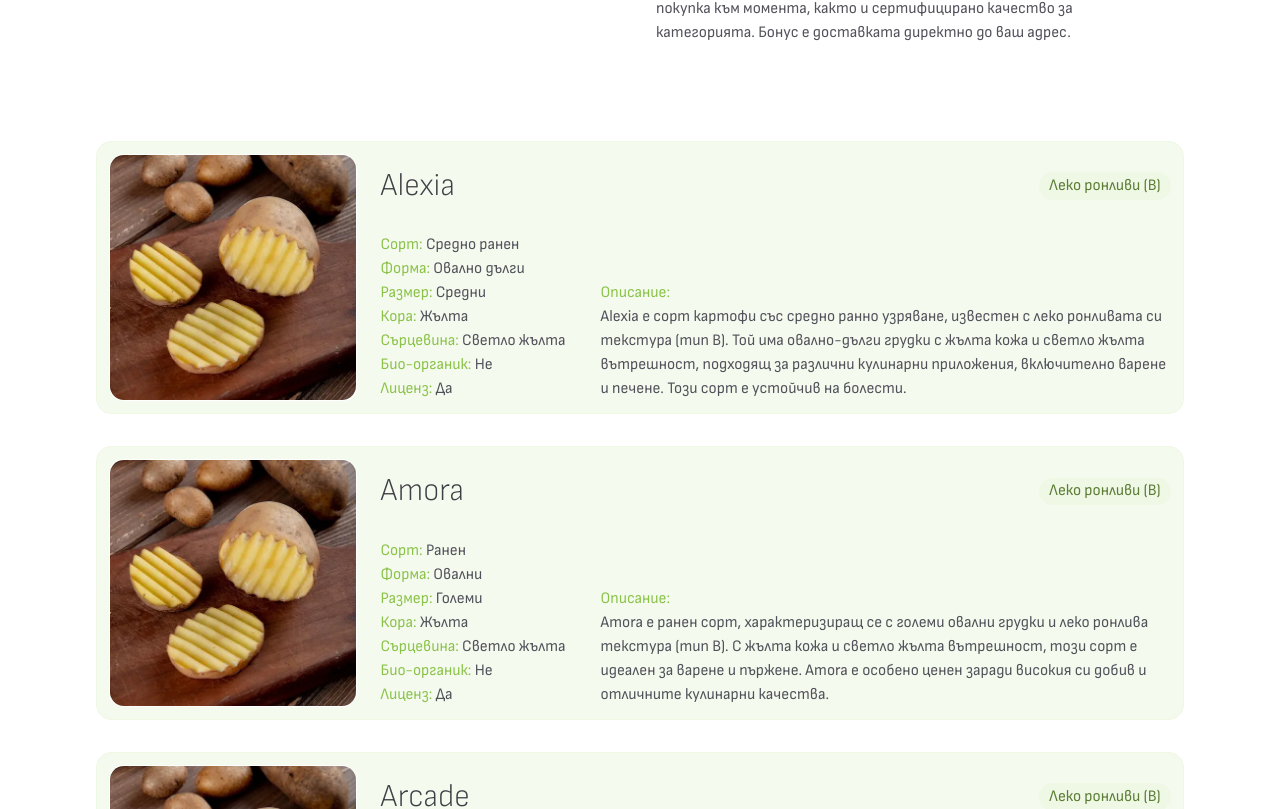
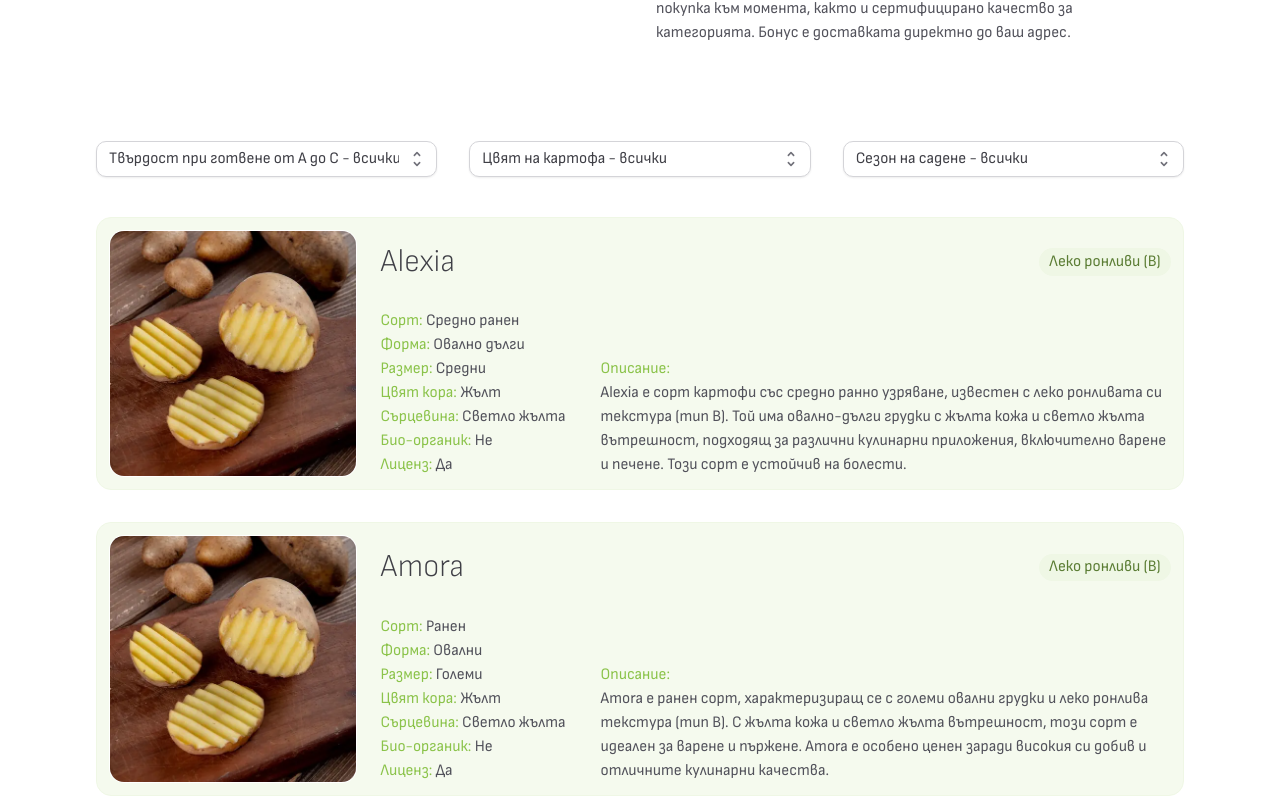
Before and after one commit to KKKircheff/Agrimatic, a React (Vite) app: page /varieties in a window 1280 px wide. Shown: the part 891-1700 px from the top of the page. Built offline with nearby package versions, Linux system fonts and the light colour scheme.

Commit message:
Varieties filters added and meta description refined

```diff
--- a/src/App.tsx
+++ b/src/App.tsx
@@ -39,10 +39,8 @@ function App() {
     useEffect(() => {
         /* ! important how to init AOS in Vite */
         /* Also important following line in the import section - import  "aos/dist/aos.css"; */
-        console.log('in here')
         AOS.init({
             easing: 'ease-in',
-            // easing: 'ease-in-sine',
             delay: 0,
             duration: 300,
             offset: 50,
--- a/src/components/cards/VarietyCard.component.tsx
+++ b/src/components/cards/VarietyCard.component.tsx
@@ -14,10 +14,10 @@ export const VarietyCard = ({ variety }: Props) => {
         <Card
             variant="outlined"
             sx={{
-                minHeight: "100%", // Ensure card stretches to fill the parent grid item
-                display: "flex", // Enable flexbox on the card
-                flexDirection: "column", // Stack elements vertically
-                justifyContent: "space-between", // Distribute space evenly
+                minHeight: "100%",
+                display: "flex",
+                flexDirection: "column",
+                justifyContent: "space-between",
                 backgroundColor: "primary.100",
                 borderColor: "primary.200",
                 padding: 1.5,
@@ -27,7 +27,7 @@ export const VarietyCard = ({ variety }: Props) => {
             <Grid container direction={{ xs: 'column', md: 'row' }} spacing={3}>
                 <Grid xs={12} md={4} lg={3} xl={2.5} height='100%' >
                     <ImageCard
-                        url={variety.skin === 'Жълта' ? '/images/potato_yellow.webp' : variety.skin === 'Светло жълта' ? '/images/potato_light_yellow.webp' : '/images/potato_red.webp'}
+                        url={variety.skin === 'Жълт' ? '/images/potato_yellow.webp' : variety.skin === 'Светло жълт' ? '/images/potato_light_yellow.webp' : '/images/potato_red.webp'}
                         aspect={1} />
                 </Grid>
 
@@ -50,7 +50,7 @@ export const VarietyCard = ({ variety }: Props) => {
                                 <CardTextContent textColor='primary.500'>Сорт: <CardTextContent>{variety.maturity}</CardTextContent></CardTextContent>
                                 <CardTextContent textColor='primary.500'>Форма: <CardTextContent>{variety.shape}</CardTextContent></CardTextContent>
                                 <CardTextContent textColor='primary.500'>Размер: <CardTextContent>{variety.size}</CardTextContent></CardTextContent>
-                                <CardTextContent textColor='primary.500'>Кора: <CardTextContent>{variety.skin}</CardTextContent></CardTextContent>
+                                <CardTextContent textColor='primary.500'>Цвят кора: <CardTextContent>{variety.skin}</CardTextContent></CardTextContent>
                                 <CardTextContent textColor='primary.500'>Сърцевина: <CardTextContent>{variety.flesh}</CardTextContent></CardTextContent>
                                 <CardTextContent textColor='primary.500'>Био-органик: <CardTextContent>{variety.organic ? 'Да' : 'Не'}</CardTextContent></CardTextContent>
                                 <CardTextContent textColor='primary.500'>Лиценз: <CardTextContent>{variety.licensed ? 'Да' : 'Не'}</CardTextContent></CardTextContent>
--- /dev/null
+++ b/src/components/filters/FilterSelect.component.tsx
@@ -0,0 +1,25 @@
+import { Select, Option } from "@mui/joy";
+
+interface FilterSelectProps<T extends string> {
+    label: string;
+    value: T | 'All' | null;
+    options: Array<T | 'All'>;
+    onChange: (value: T | 'All' | null) => void;
+}
+
+export const FilterSelect = <T extends string>({ label, value, options, onChange }: FilterSelectProps<T>) => {
+    return (
+        <Select
+            placeholder={label}
+            value={value as string | null}
+            onChange={(e, newValue) => onChange(newValue as T | 'All' | null)}
+            sx={{ width: '100%' }}
+        >
+            {options.map(option => (
+                <Option key={option} value={option}>
+                    {option === 'All' ? `${label} - всички` : option}
+                </Option>
+            ))}
+        </Select>
+    );
+};
--- a/src/routes/Home/HomeHero.section.tsx
+++ b/src/routes/Home/HomeHero.section.tsx
@@ -86,7 +86,7 @@ const HomeHero = () => {
                                 <ImageCard url='/images/hero-image-1.webp' aspect={1.2} />
                             </Fade>
                         </Zoom>
-                        : <ImageCard url='/images/hero-image-1.webp' aspect={1.2} />}
+                        : <ImageCard url='/images/hero-image-1-mobile.webp' aspect={1.2} />}
                 </Grid>
                 <Grid xs={12} md={4} alignSelf='flex-end'>
                     {screenWidth >= 900 && <Zoom delay={200} duration={400} triggerOnce>
--- a/src/routes/Varieties/VarietiesCards.sections.tsx
+++ b/src/routes/Varieties/VarietiesCards.sections.tsx
@@ -1,14 +1,54 @@
-import { Stack } from "@mui/joy"
-import { VarietyCard } from "../../components/cards/VarietyCard.component"
-import { varieties } from "../../routes/Varieties/varaties"
+import { Stack } from "@mui/joy";
+import { VarietyCard } from "../../components/cards/VarietyCard.component";
+import { varieties, Variety } from "../../routes/Varieties/varaties";
+import { useState } from "react";
+import { FilterSelect } from "../../components/filters/FilterSelect.component";
+
+const cookingTypeLetters: Array<Variety['cookingTypeLetter'] | 'All'> = ['All', 'A', 'AB', 'B', 'BC', 'C'];
+const skinColors: Array<Variety['skin'] | 'All'> = ['All', 'Жълт', 'Светло жълт', 'Червен', 'Кафяв'];
+const maturities: Array<Variety['maturity'] | 'All'> = ['All', 'Ранен', 'Средно ранен', 'Средни', 'Средно късен', 'Късен'];
 
 export const VarietiesCards = () => {
+    const [selectedCookingTypeLetter, setSelectedCookingTypeLetter] = useState<Variety['cookingTypeLetter'] | 'All' | null>('All');
+    const [selectedSkin, setSelectedSkin] = useState<Variety['skin'] | 'All' | null>('All');
+    const [selectedMaturity, setSelectedMaturity] = useState<Variety['maturity'] | 'All' | null>('All');
+
+    const filteredVarieties = varieties.filter(variety => {
+        return (
+            (selectedCookingTypeLetter === "All" || variety.cookingTypeLetter === selectedCookingTypeLetter) &&
+            (selectedSkin === "All" || variety.skin === selectedSkin) &&
+            (selectedMaturity === "All" || variety.maturity === selectedMaturity)
+        );
+    });
+
     return (
         <Stack spacing={4}>
-            {varieties.map((variety, index) => (
+            <Stack direction={{ xs: 'column', md: 'row' }} gap={4} pb={{ xs: 1, md: 1 }}>
+                <FilterSelect
+                    label="Твърдост при готвене от A до C"
+                    value={selectedCookingTypeLetter}
+                    options={cookingTypeLetters}
+                    onChange={setSelectedCookingTypeLetter}
+                />
+
+                <FilterSelect
+                    label="Цвят на картофа"
+                    value={selectedSkin}
+                    options={skinColors}
+                    onChange={setSelectedSkin}
+                />
+
+                <FilterSelect
+                    label="Сезон на садене"
+                    value={selectedMaturity}
+                    options={maturities}
+                    onChange={setSelectedMaturity}
+                />
+            </Stack>
+
+            {filteredVarieties.map((variety, index) => (
                 <VarietyCard key={variety.name + index} variety={variety} />
-            ))
-            }
+            ))}
         </Stack>
-    )
-}
+    );
+};
--- a/src/routes/Varieties/varaties.ts
+++ b/src/routes/Varieties/varaties.ts
@@ -1,11 +1,12 @@
 export interface Variety {
     name: string;
     cookingType: string;
+    cookingTypeLetter: 'A' | 'AB' | 'B' | 'BC' | 'C';
     shape: string;
-    skin: string;
-    flesh: string;
+    skin: 'Жълт' | 'Светло жълт' | 'Червен' | 'Кафяв';
+    flesh: 'Светло жълта' | 'Бяла' | 'Жълта';
     size: string;
-    maturity: string;
+    maturity: 'Ранен' | 'Средно ранен' | 'Средни' | 'Средно късен' | 'Късен';
     licensed: boolean;
     organic: boolean;
     description: string;
@@ -15,8 +16,9 @@ export const varieties: Variety[] = [
     {
         name: 'Alexia',
         cookingType: 'Леко ронливи (B)',
+        cookingTypeLetter: 'B',
         shape: 'Овално дълги',
-        skin: 'Жълта',
+        skin: 'Жълт',
         flesh: 'Светло жълта',
         size: 'Средни',
         maturity: 'Средно ранен',
@@ -28,8 +30,9 @@ export const varieties: Variety[] = [
     {
         name: 'Amora',
         cookingType: 'Леко ронливи (B)',
+        cookingTypeLetter: 'B',
         shape: 'Овални',
-        skin: 'Жълта',
+        skin: 'Жълт',
         flesh: 'Светло жълта',
         size: 'Големи',
         maturity: 'Ранен',
@@ -41,8 +44,9 @@ export const varieties: Variety[] = [
     {
         name: 'Arcade',
         cookingType: 'Леко ронливи (B)',
+        cookingTypeLetter: 'B',
         shape: 'Овално дълги',
-        skin: 'Жълта',
+        skin: 'Жълт',
         flesh: 'Светло жълта',
         size: 'Големи',
         maturity: 'Средно ранен',
@@ -54,8 +58,9 @@ export const varieties: Variety[] = [
     {
         name: 'Aromata',
         cookingType: 'Леко ронливи (B)',
+        cookingTypeLetter: 'B',
         shape: 'Овални',
-        skin: 'Жълта',
+        skin: 'Жълт',
         flesh: 'Жълта',
         size: 'Големи',
         maturity: 'Ранен',
@@ -67,8 +72,9 @@ export const varieties: Variety[] = [
     {
         name: 'Gerona',
         cookingType: 'Леко твърди (AB)',
+        cookingTypeLetter: 'AB',
         shape: 'Овални',
-        skin: 'Жълта',
+        skin: 'Жълт',
         flesh: 'Жълта',
         size: 'Малки',
         maturity: 'Средно късен',
@@ -80,8 +86,9 @@ export const varieties: Variety[] = [
     {
         name: 'Ibiza',
         cookingType: 'Леко ронливи (B)',
+        cookingTypeLetter: 'B',
         shape: 'Овално дълги',
-        skin: 'Жълта',
+        skin: 'Жълт',
         flesh: 'Светло жълта',
         size: 'Големи',
         maturity: 'Средно ранен',
@@ -93,8 +100,9 @@ export const varieties: Variety[] = [
     {
         name: 'Valencia',
         cookingType: 'Ронливи (BC)',
+        cookingTypeLetter: 'BC',
         shape: 'Овално дълги',
-        skin: 'Жълта',
+        skin: 'Жълт',
         flesh: 'Жълта',
         size: 'Големи',
         maturity: 'Средни',
@@ -106,8 +114,9 @@ export const varieties: Variety[] = [
     {
         name: 'Agria',
         cookingType: 'Леко ронливи (B)',
+        cookingTypeLetter: 'B',
         shape: 'Овално дълги',
-        skin: 'Жълта',
+        skin: 'Жълт',
         flesh: 'Жълта',
         size: 'Големи',
         maturity: 'Средно късен',
@@ -119,8 +128,9 @@ export const varieties: Variety[] = [
     {
         name: 'Bildtstar',
         cookingType: 'Леко ронливи (B)',
+        cookingTypeLetter: 'B',
         shape: 'Овални',
-        skin: 'Червена',
+        skin: 'Червен',
         flesh: 'Жълта',
         size: 'Средни',
         maturity: 'Средно късен',
@@ -132,8 +142,9 @@ export const varieties: Variety[] = [
     {
         name: 'Bintje',
         cookingType: 'Ронливи (BC)',
+        cookingTypeLetter: 'BC',
         shape: 'Овални',
-        skin: 'Жълта',
+        skin: 'Жълт',
         flesh: 'Бяла',
         size: 'Средни',
         maturity: 'Средни',
@@ -145,8 +156,9 @@ export const varieties: Variety[] = [
     {
         name: 'Cara',
         cookingType: 'Леко ронливи (B)',
+        cookingTypeLetter: 'B',
         shape: 'Овални',
-        skin: 'Жълта',
+        skin: 'Жълт',
         flesh: 'Светло жълта',
         size: 'Големи',
         maturity: 'Късен',
@@ -158,8 +170,9 @@ export const varieties: Variety[] = [
     {
         name: 'Desiree',
         cookingType: 'Леко ронливи (B)',
+        cookingTypeLetter: 'B',
         shape: 'Овално дълги',
-        skin: 'Червена',
+        skin: 'Червен',
         flesh: 'Светло жълта',
         size: 'Средни',
         maturity: 'Средно късен',
@@ -171,8 +184,9 @@ export const varieties: Variety[] = [
     {
         name: 'Hermes',
         cookingType: 'Леко ронливи (B)',
+        cookingTypeLetter: 'B',
         shape: 'Кръгли',
-        skin: 'Жълта',
+        skin: 'Жълт',
         flesh: 'Жълта',
         size: 'Големи',
         maturity: 'Средно късен',
@@ -184,8 +198,9 @@ export const varieties: Variety[] = [
     {
         name: 'Maritiema',
         cookingType: 'Ронливи (BC)',
+        cookingTypeLetter: 'BC',
         shape: 'Овални',
-        skin: 'Жълта',
+        skin: 'Жълт',
         flesh: 'Светло жълта',
         size: 'Големи',
         maturity: 'Средно ранен',
@@ -197,8 +212,9 @@ export const varieties: Variety[] = [
     {
         name: 'Nicola',
         cookingType: 'Твърди (A)',
+        cookingTypeLetter: 'A',
         shape: 'Овално дълги',
-        skin: 'Жълта',
+        skin: 'Жълт',
         flesh: 'Жълта',
         size: 'Средни',
         maturity: 'Средно късен',
@@ -210,8 +226,9 @@ export const varieties: Variety[] = [
     {
         name: 'Spunta',
         cookingType: 'Ронливи (BC)',
+        cookingTypeLetter: 'BC',
         shape: 'Овално дълги',
-        skin: 'Светло жълта',
+        skin: 'Светло жълт',
         flesh: 'Светло жълта',
         size: 'Големи',
         maturity: 'Средно ранен',
@@ -223,8 +240,9 @@ export const varieties: Variety[] = [
     {
         name: 'Colomba',
         cookingType: 'Леко твърди (AB)',
+        cookingTypeLetter: 'AB',
         shape: 'Овални',
-        skin: 'Жълта',
+        skin: 'Жълт',
         flesh: 'Жълта',
         size: 'Средни',
         maturity: 'Средно ранен',
@@ -236,8 +254,9 @@ export const varieties: Variety[] = [
     {
         name: 'EKO Vitabella',
         cookingType: 'Твърди (A)',
+        cookingTypeLetter: 'A',
         shape: 'Овални',
-        skin: 'Светло жълта',
+        skin: 'Светло жълт',
         flesh: 'Светло жълта',
         size: 'Средни',
         maturity: 'Средни',
@@ -249,8 +268,9 @@ export const varieties: Variety[] = [
     {
         name: 'Innovator',
         cookingType: 'Леко ронливи (B)',
+        cookingTypeLetter: 'B',
         shape: 'Овално дълги',
-        skin: 'Кафява',
+        skin: 'Кафяв',
         flesh: 'Светло жълта',
         size: 'Големи',
         maturity: 'Средно ранен',
@@ -262,8 +282,9 @@ export const varieties: Variety[] = [
     {
         name: 'Melody',
         cookingType: 'Леко ронливи (B)',
+        cookingTypeLetter: 'B',
         shape: 'Овални',
-        skin: 'Жълта',
+        skin: 'Жълт',
         flesh: 'Жълта',
         size: 'Средни',
         maturity: 'Средно късен',
@@ -275,8 +296,9 @@ export const varieties: Variety[] = [
     {
         name: 'Mozart',
         cookingType: 'Леко твърди (AB)',
+        cookingTypeLetter: 'AB',
         shape: 'Овални',
-        skin: 'Червена',
+        skin: 'Червен',
         flesh: 'Жълта',
         size: 'Големи',
         maturity: 'Средно късен',
```
Also changed, not shown: index.html (+12 -7 lines), public/images/hero-image-1-mobile.webp (added).
